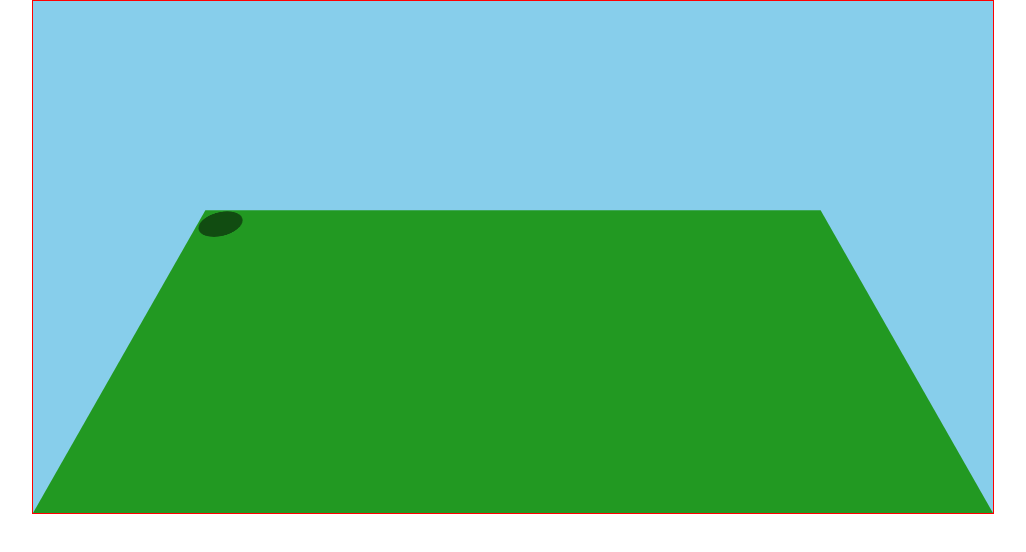
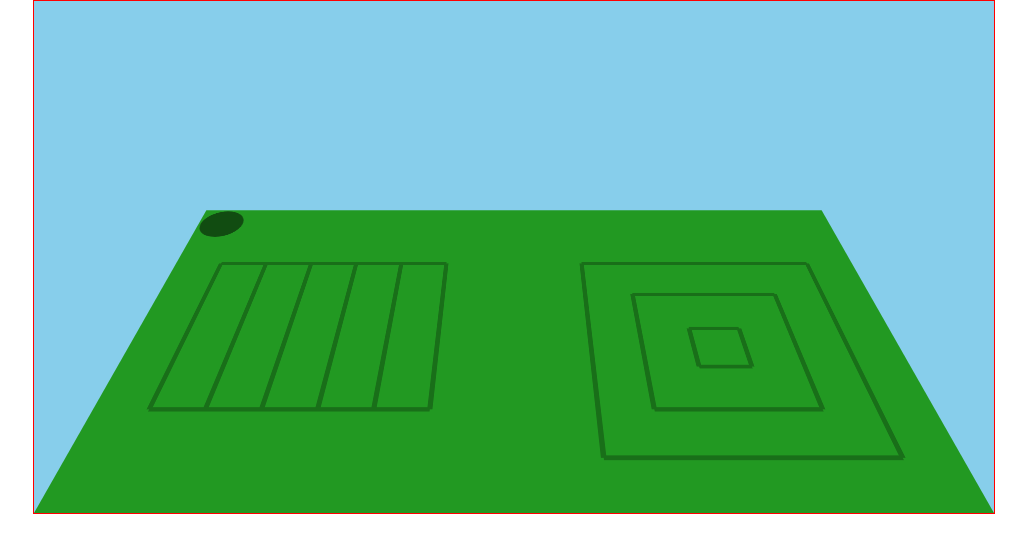
Before and after one commit to Cyborg572/aukera-library, a plain HTML site: page index.html in a window 1280 px wide. Shown: the whole page, without its empty margins (127-1153 px from the left). Drawn offline with Linux system fonts and the light colour scheme.

Commit message:
Visual Improvements
Got the tile borders working again, removed the animations on room
change (just interferes with gameplay) and temporarily implemented
a method for clipping to the display area.

```diff
--- a/index.html
+++ b/index.html
@@ -15,7 +15,7 @@
 		<script scr="scripts/prefixfree.min.js"></script>
 	</head>
 	<body>
-		<div id="display" class="map"></div>
+		<div id="extraWrap"><div id="display" class="map"></div></div>
 		<script src="scripts/Game.js"></script>
 		<script src="scripts/Keybinding.js"></script>
 		<script src="scripts/Actor.js"></script>
--- a/less/main.less
+++ b/less/main.less
@@ -9,6 +9,10 @@ html {
 body {
 	font-size: 64px;
 	margin: auto;
+	display: block; width: 15em; height: 8em; overflow: hidden;
+}
+
+#extraWrap {
 	display: block; width: 15em; height: 8em; overflow: hidden;
 	-webkit-perspective: 700px;
 	-webkit-transform-style: flat;
--- a/less/terrain.less
+++ b/less/terrain.less
@@ -19,20 +19,21 @@
 			position: absolute; //right: 0; left: 0;
 			width: 1em; height: 1em;
 			background: @grass;
-			-webkit-transition: all 0.25s ease-out;
-			//border: 1px solid darken(@grass, 10%);
+			//-webkit-transition: all 0.125s ease-out;
+			border: 3px solid darken(@grass, 10%);
+			-webkit-box-sizing: border-box;
 		}
 		// Connections
-		&.connect-n .cap { border-top: none; }
-		&.connect-e .cap { border-right: none; }
-		&.connect-s .cap { border-bottom: none; }
-		&.connect-w .cap { border-left: none; }
+		&.connect-n .cap { border-top-width: 0; }
+		&.connect-e .cap { border-right-width: 0; }
+		&.connect-s .cap { border-bottom-width: 0; }
+		&.connect-w .cap { border-left-width: 0; }
 		.wall {
 			position:absolute;
 			width: 1em; height: 1em;
 			-webkit-transform: rotateX(-90deg);
 			-webkit-backface-visibility: hidden;
-			-webkit-transition: all 0.25s ease-out;
+			//-webkit-transition: all 0.125s ease-out;
 			background: @earth;
 			&.wall-N {
 					top: 0;
--- a/scripts/Terrain.js
+++ b/scripts/Terrain.js
@@ -140,19 +140,19 @@
 		this.html.style.webkitTransform = "translate3D("+x+"em, "+y+"em, 0px)";
 
 		this.cap.className = "cap";
-		this.cap.style.webkitTransitionDelay = (x/20) + "s";
+		//this.cap.style.webkitTransitionDelay = (x/20) + "s";
 
 		this.walls[0].className = "wall wall-N";
-		this.walls[0].style.webkitTransitionDelay = (x/20) + "s";
+		//this.walls[0].style.webkitTransitionDelay = (x/20) + "s";
 
 		this.walls[1].className = "wall wall-E";
-		this.walls[1].style.webkitTransitionDelay = (x/20) + "s";
+		//this.walls[1].style.webkitTransitionDelay = (x/20) + "s";
 
 		this.walls[2].className = "wall wall-S";
-		this.walls[2].style.webkitTransitionDelay = (x/20) + "s";
+		//this.walls[2].style.webkitTransitionDelay = (x/20) + "s";
 
 		this.walls[3].className = "wall wall-W";
-		this.walls[3].style.webkitTransitionDelay = (x/20) + "s";
+		//this.walls[3].style.webkitTransitionDelay = (x/20) + "s";
 
 		// Assemble it
 		this.html.appendChild(this.walls[0]);
```
